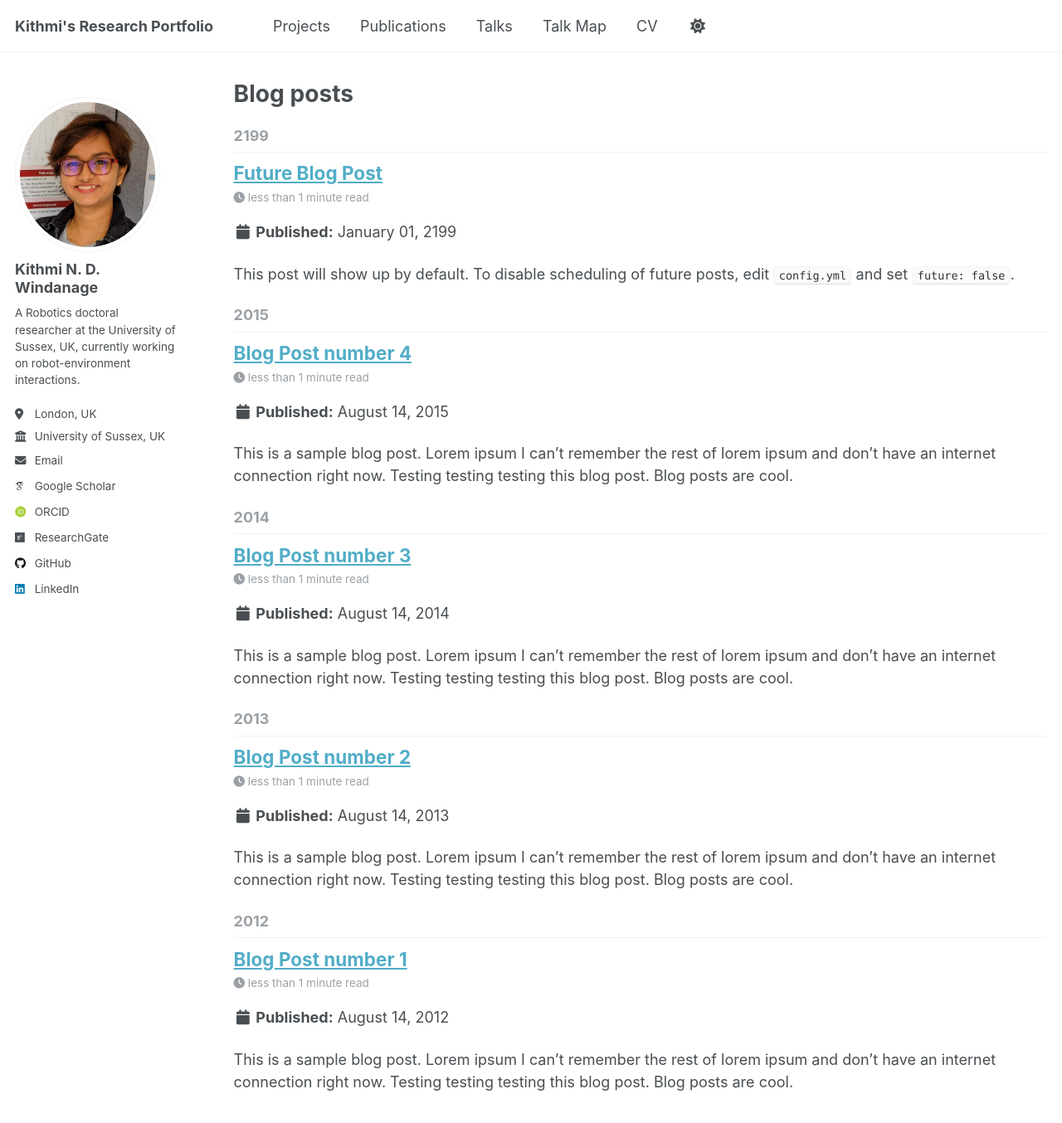
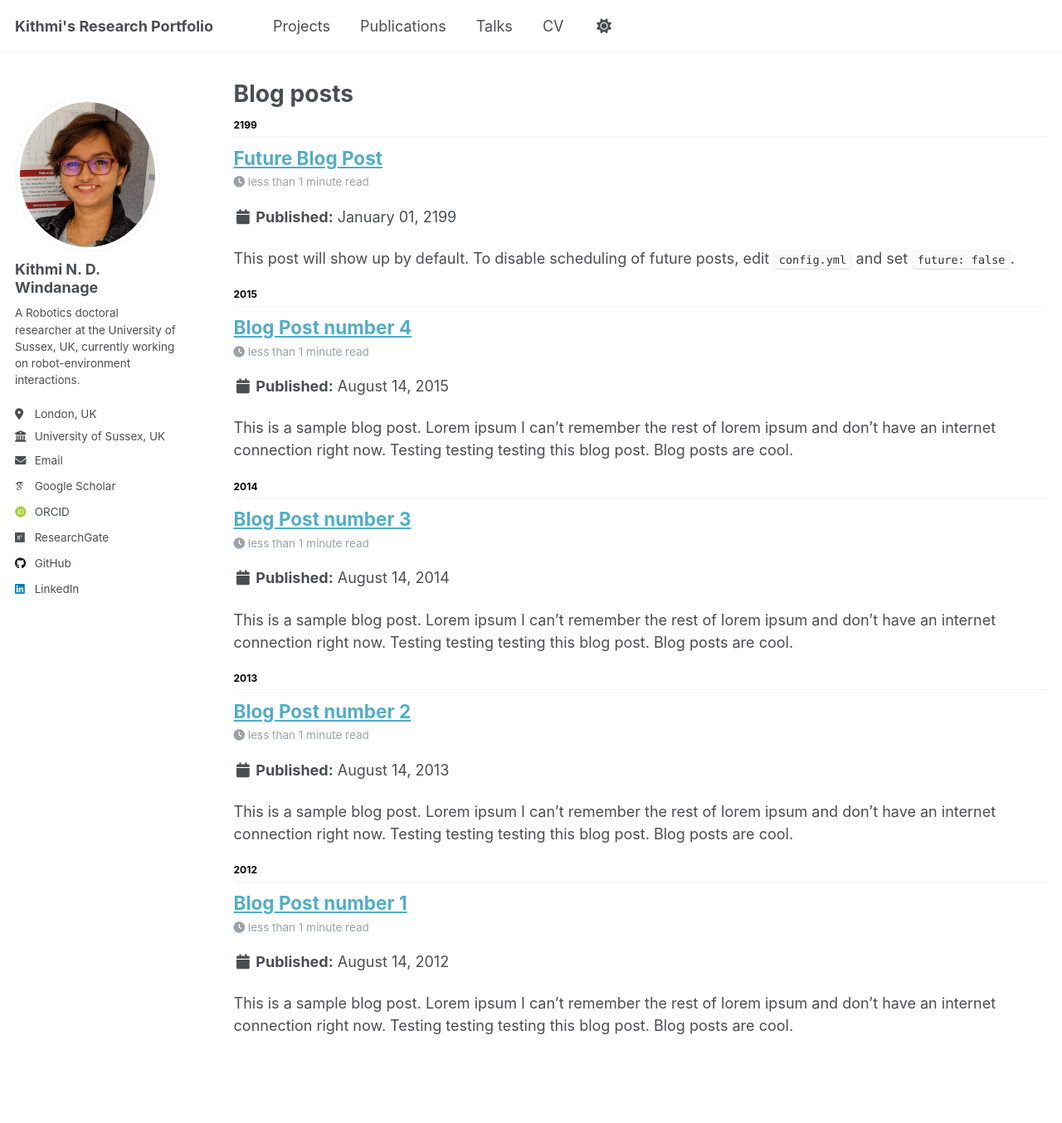
Before and after one commit to KithmiNDWidanage/KithmiNDWidanage.github.io, a Jekyll site: the page built from _pages/year-archive.html, in a window 1280 px wide and 1400 px high. Shown: the top 1354 px of the window at 83% size. Built offline with Jekyll 4.4.1, drawn with Linux system fonts in a browser that asks for light colours; some web fonts are replaced.

Commit message:
talkmap link updated, format archive

```diff
--- a/_config.yml
+++ b/_config.yml
@@ -95,7 +95,7 @@ breadcrumbs              : false # true, false (default)
 words_per_minute         : 160
 future                   : true
 read_more                : "disabled" # if enabled, adds "Read more" links to excerpts
-talkmap_link             : false      #change to true to add link to talkmap on talks page
+talkmap_link             : true      #change to true to add link to talkmap on talks page
 comments:
   provider               : # false (default), "disqus", "discourse", "facebook", "google-plus", "staticman", "custom"
   disqus:
--- a/_data/navigation.yml
+++ b/_data/navigation.yml
@@ -17,9 +17,6 @@ main:
   - title: "Talks"
     url: /talks/
 
-  - title: "Talk Map"
-    url: /talkmap.html
-
   # - title: "Teaching"
   #   url: /teaching/
 
--- a/_pages/talkmap.html
+++ b/_pages/talkmap.html
@@ -5,5 +5,5 @@ permalink: /talkmap.html
 author_profile: true
 ---
 
-<p>This map is generated from a Jupyter Notebook file in <a href="https://github.com/academicpages/academicpages.github.io/blob/master/talkmap.ipynb">talkmap.ipynb</a>, which mines the location fields in the .md files in _talks/.</p>
+<!-- <p>This map is generated from a Jupyter Notebook file in <a href="https://github.com/academicpages/academicpages.github.io/blob/master/talkmap.ipynb">talkmap.ipynb</a>, which mines the location fields in the .md files in _talks/.</p> -->
 <iframe src="/talkmap/map.html" height="700" width="850" style="border:none;"></iframe>
--- a/_sass/layout/_archive.scss
+++ b/_sass/layout/_archive.scss
@@ -30,8 +30,8 @@
 .archive__subtitle {
   margin: 1.414em 0 0;
   padding-bottom: 0.5em;
-  font-size: $type-size-5;
-  color: var(--global-text-color-light);
+  font-size: 12px;//$type-size-5;
+  color: black; //var(--global-text-color-light);
   border-bottom: 1px solid var(--global-border-color);
 
   + .list__item .archive__item-title {
```
